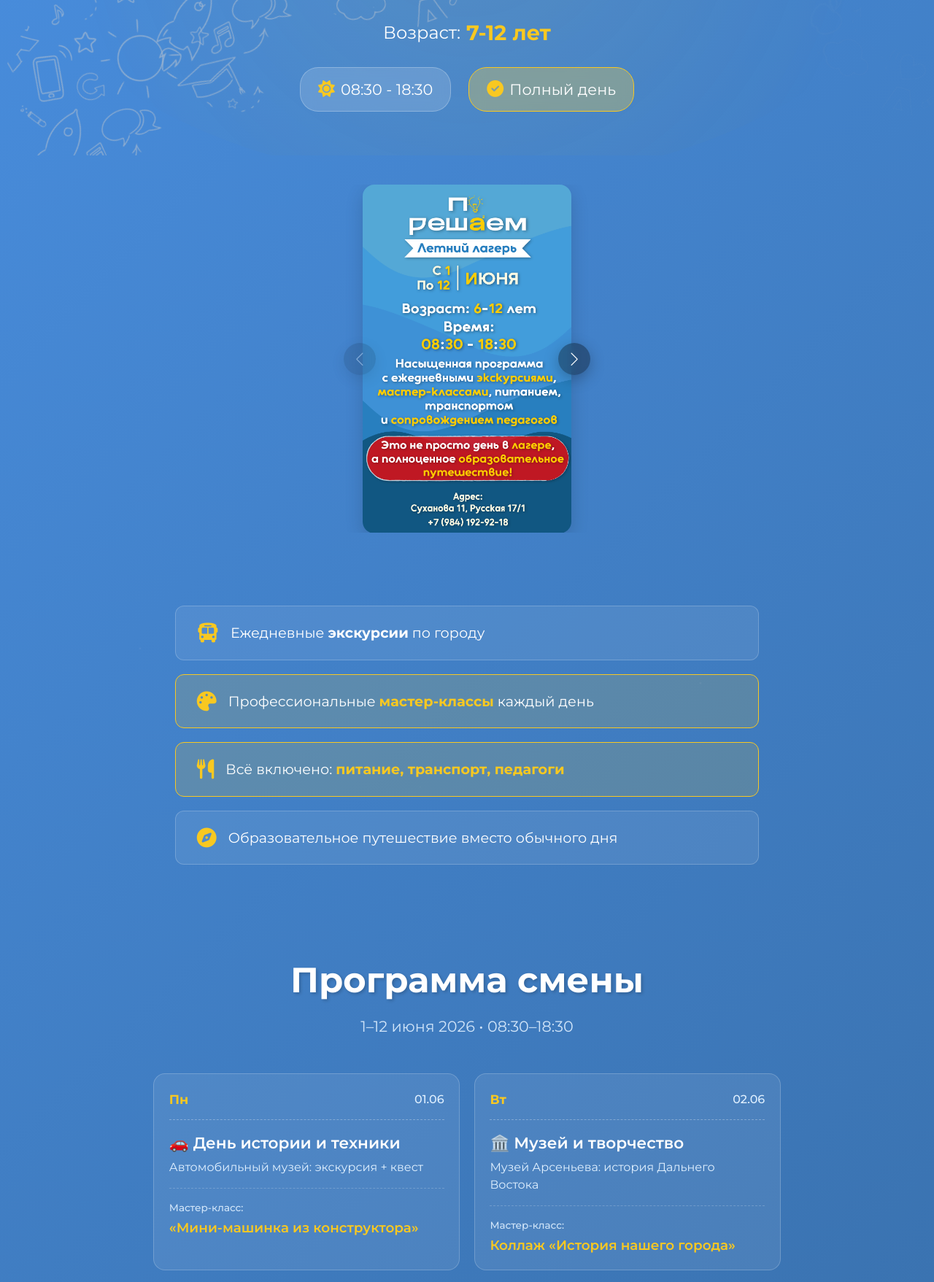
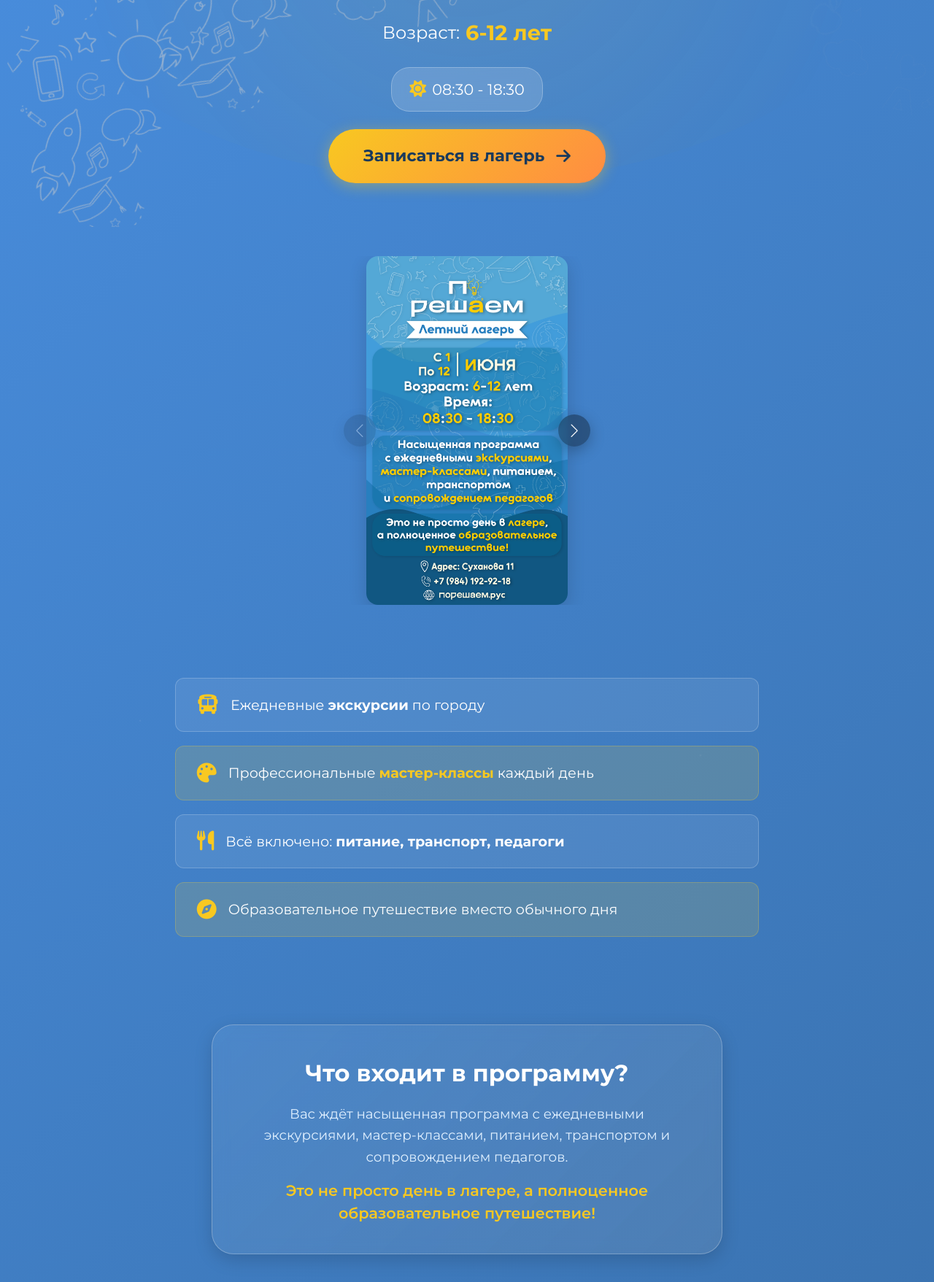
Before and after one commit to Annjtt/poreshaem, a plain HTML site: page summer-camp.html in a window 1280 px wide. Shown: the part 550-2307 px from the top of the page at 73% size. Drawn offline with Linux system fonts and the light colour scheme; a web font is replaced by a local one.

Commit message:
update camp promo

```diff
--- a/summer-camp.css
+++ b/summer-camp.css
@@ -589,7 +589,7 @@ body::before {
 }
 .flip-slide-image {
   border-radius: var(--card-radius);
-  width: 80%; height: 100%;
+  width: 77%; height: 100%;
   object-fit: cover;
   box-shadow: var(--shadow);
 }
@@ -675,7 +675,13 @@ body::before {
 }
 
 .promo-activity-item.highlight {
-  background: rgba(248, 200, 33, 0.15);
+  background: rgba(255, 208, 37, 0.137);
+  border-color: rgba(255, 210, 48, 0.24);
+}
+
+.promo-activity-item.highlight:hover {
+  background: rgba(248, 203, 38, 0.137);
+  transform: translateX(5px);
   border-color: var(--accent);
 }
 
@@ -839,6 +845,13 @@ body::before {
   margin-top: 0.2rem;
 }
 
+.fas-red {
+  color: #f54c4c !important;
+  font-size: 1.4em;
+  flex-shrink: 0;
+  margin-top: 0.2rem;
+}
+
 .promo-info-item p {
   font-size: clamp(1rem, 2vw, 1.1rem);
   color: var(--text);
@@ -856,13 +869,13 @@ body::before {
 }
 
 .promo-price-card {
-  background: linear-gradient(135deg, rgba(178, 218, 255, 0.103), rgba(172, 172, 172, 0.034));
+  background: linear-gradient(135deg, rgba(178, 218, 255, 0.103), rgba(172, 172, 172, 0.158));
   border-radius: 30px;
   backdrop-filter: blur(10px);
   padding: 2.5rem;
   max-width: 700px;
   margin: 0 auto;
-  border: 1px solid rgba(248, 200, 33, 0.3);
+  border: 1px solid rgba(231, 231, 231, 0.3);
   text-align: center;
   box-shadow: var(--shadow);
 }
--- a/summer-camp.html
+++ b/summer-camp.html
@@ -112,7 +112,7 @@
       <div class="promo-info-box">
         <div class="promo-age-badge">
           <span class="promo-label">Возраст:</span>
-          <span class="promo-age-value">7-12 лет</span>
+          <span class="promo-age-value">6-12 лет</span>
         </div>
 
         <div class="promo-time-slots">
@@ -120,12 +120,13 @@
             <i class="fas fa-sun"></i>
             <span>08:30 - 18:30</span>
           </div>
-          <div class="promo-time-slot highlight">
-            <i class="fas fa-check-circle"></i>
-            <span>Полный день</span>
-          </div>
+      </div>
+        <div class="promo-cta-content">
+          <a href="index.html#form" class="promo-cta-button summer">
+            <span>Записаться в лагерь</span>
+            <i class="fas fa-arrow-right"></i>
+          </a>
         </div>
-      </div>
     </div>
   </section>
 
@@ -135,10 +136,10 @@
       <div class="flip-swiper swiper-container" id="flipSwiper">
         <div class="swiper-wrapper">
           <div class="swiper-slide">
-            <img src="asset/event/smfront.png" class="flip-slide-image" alt="Летний лагерь — рекламный постер">
+            <img src="asset/event/new/smfront.png" class="flip-slide-image" alt="Летний лагерь — рекламный постер">
           </div>
           <div class="swiper-slide">
-            <img src="asset/event/smback.png" class="flip-slide-image" alt="Летний лагерь — программа смены">
+            <img src="asset/event/new/smback.png" class="flip-slide-image" alt="Летний лагерь — программа смены">
           </div>
         </div>
         <div class="swiper-button-prev flip-prev" aria-hidden="true"></div>
@@ -159,13 +160,32 @@
           <i class="fas fa-palette"></i>
           <span>Профессиональные <strong>мастер-классы</strong> каждый день</span>
         </div>
-        <div class="promo-activity-item highlight">
+        <div class="promo-activity-item">
           <i class="fas fa-utensils"></i>
           <span>Всё включено: <strong>питание, транспорт, педагоги</strong></span>
         </div>
-        <div class="promo-activity-item">
+        <div class="promo-activity-item highlight">
           <i class="fas fa-compass"></i>
           <span>Образовательное путешествие вместо обычного дня</span>
+        </div>
+      </div>
+    </div>
+  </section>
+
+  <!-- Price Section -->
+  <section class="promo-price">
+    <div class="promo-container">
+      <div class="promo-price-card">
+        <div class="promo-price-header">
+          <h3>Что входит в программу?</h3>
+        </div>
+        <div class="promo-price-body">
+          <p class="promo-price-desc">
+            Вас ждёт насыщенная программа с ежедневными экскурсиями, мастер-классами, питанием, транспортом и сопровождением педагогов.
+          </p>
+          <p class="promo-price-highlight">
+            Это не просто день в лагере, а полноценное образовательное путешествие!
+          </p>
         </div>
       </div>
     </div>
@@ -372,27 +392,8 @@
           <p>Сопровождение <strong>квалифицированных педагогов</strong></p>
         </div>
         <div class="promo-info-item">
-          <i class="fas fa-info-circle"></i>
+          <i class="fas fa-info-circle fas-red"></i>
           <p>Программа может незначительно корректироваться в зависимости от погодных условий</p>
-        </div>
-      </div>
-    </div>
-  </section>
-
-  <!-- Price Section -->
-  <section class="promo-price">
-    <div class="promo-container">
-      <div class="promo-price-card">
-        <div class="promo-price-header">
-          <h3>Что входит в программу?</h3>
-        </div>
-        <div class="promo-price-body">
-          <p class="promo-price-desc">
-            Насыщенная программа с ежедневными экскурсиями, мастер-классами, питанием, транспортом и сопровождением педагогов.
-          </p>
-          <p class="promo-price-highlight">
-            Это не просто день в лагере, а полноценное образовательное путешествие!
-          </p>
         </div>
       </div>
     </div>
```
Also changed, not shown: asset/event/new/smback.png (added), asset/event/new/smfront.png (added).
